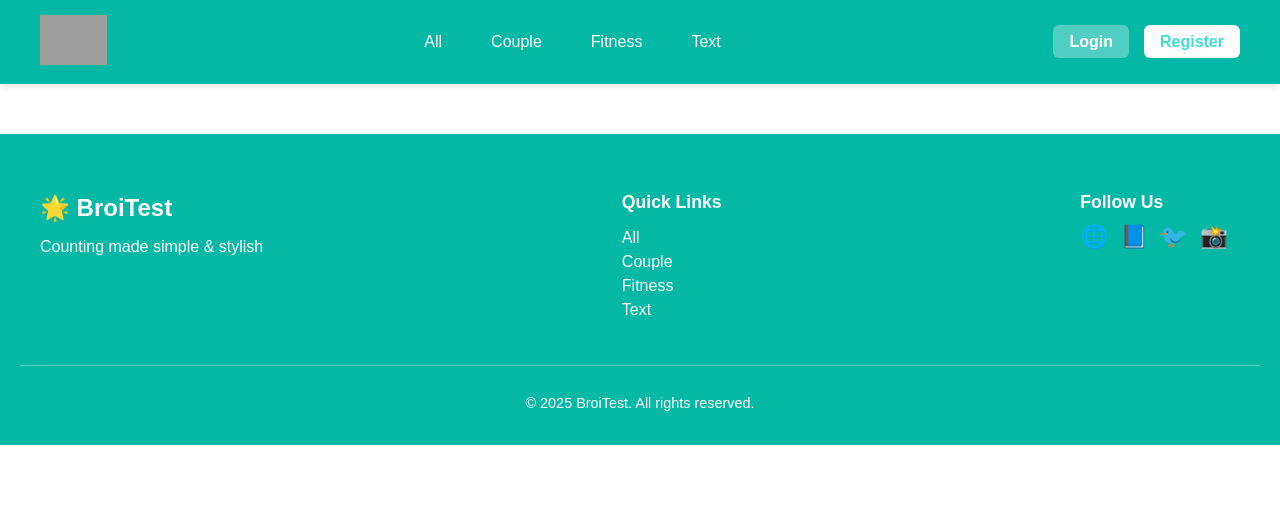
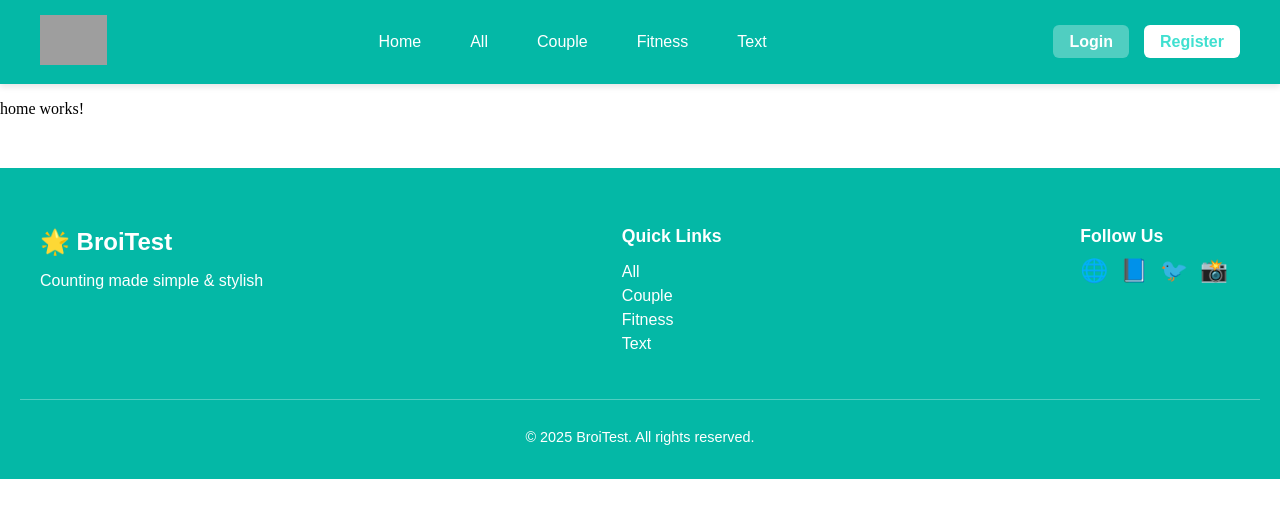
Before and after one commit to AnitaAlexieva/Facebook-Project, an Angular app in the folder my-blog/: page / in a window 1280 px wide. Shown: the top 518 px of the page. Built offline with nearby package versions, Linux system fonts and the light colour scheme; no server answers; grey boxes are pictures that could not be loaded.

Commit message:
Create home component and its navigation

```diff
--- a/my-blog/src/app/app.routes.ts
+++ b/my-blog/src/app/app.routes.ts
@@ -1,3 +1,6 @@
 import { Routes } from '@angular/router';
+import { Home } from './pages/home/home';
 
-export const routes: Routes = [];
+export const routes: Routes = [
+    {path:'', component:Home}
+];
--- a/my-blog/src/app/core/header/header.html
+++ b/my-blog/src/app/core/header/header.html
@@ -4,6 +4,7 @@
   </div>
   <nav class="navigation">
     <ul>
+      <li><a routerLink="/">Home</a></li>
       <li><a href="#">All</a></li>
       <li><a href="#">Couple</a></li>
       <li><a href="#">Fitness</a></li>
--- /dev/null
+++ b/my-blog/src/app/pages/home/home.html
@@ -0,0 +1 @@
+<p>home works!</p>
--- /dev/null
+++ b/my-blog/src/app/pages/home/home.ts
@@ -0,0 +1,12 @@
+import { Component } from '@angular/core';
+
+@Component({
+  selector: 'app-home',
+  imports: [],
+  standalone: true,
+  templateUrl: './home.html',
+  styleUrl: './home.css'
+})
+export class Home {
+
+}
--- a/my-blog/src/main.ts
+++ b/my-blog/src/main.ts
@@ -2,11 +2,12 @@ import { bootstrapApplication } from '@angular/platform-browser';
 import { App } from './app/app';
 import { provideHttpClient, withFetch } from '@angular/common/http';
 import { provideRouter } from '@angular/router';
+import { routes } from './app/app.routes';
 
 bootstrapApplication(App, {
   providers: [
     provideHttpClient(withFetch()),
-    provideRouter([])
+    provideRouter((routes))
   ]
 })
 .catch(err => console.error(err));
```
Also changed, not shown: my-blog/src/app/pages/home/home.css (added).
